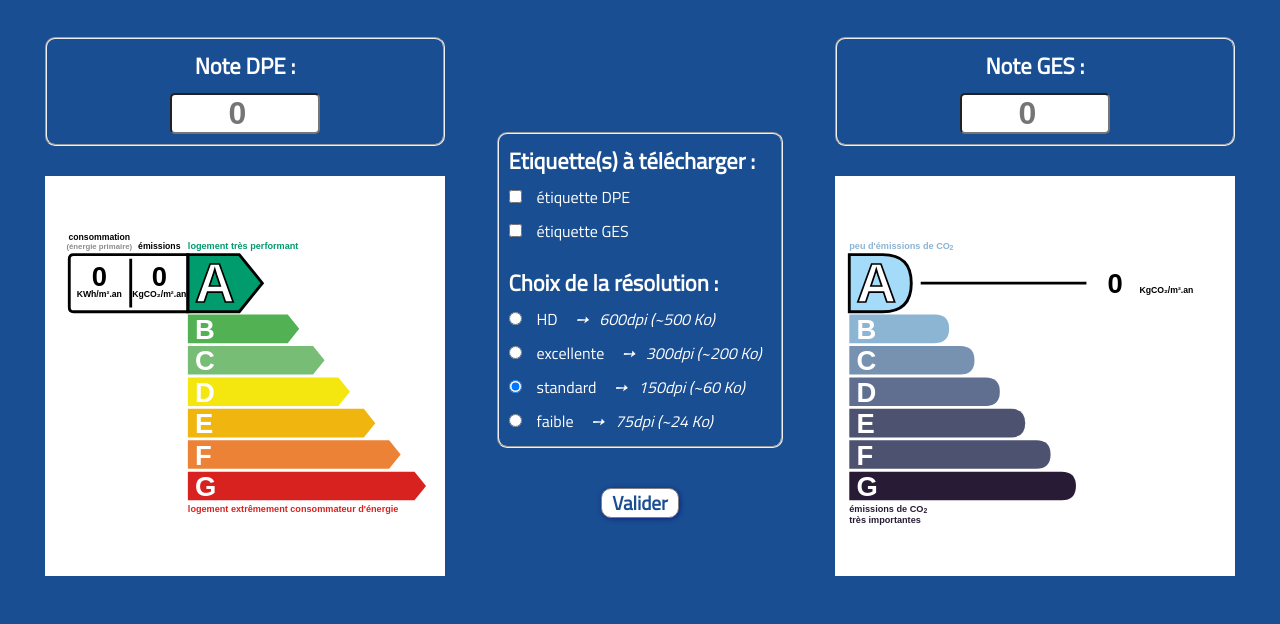
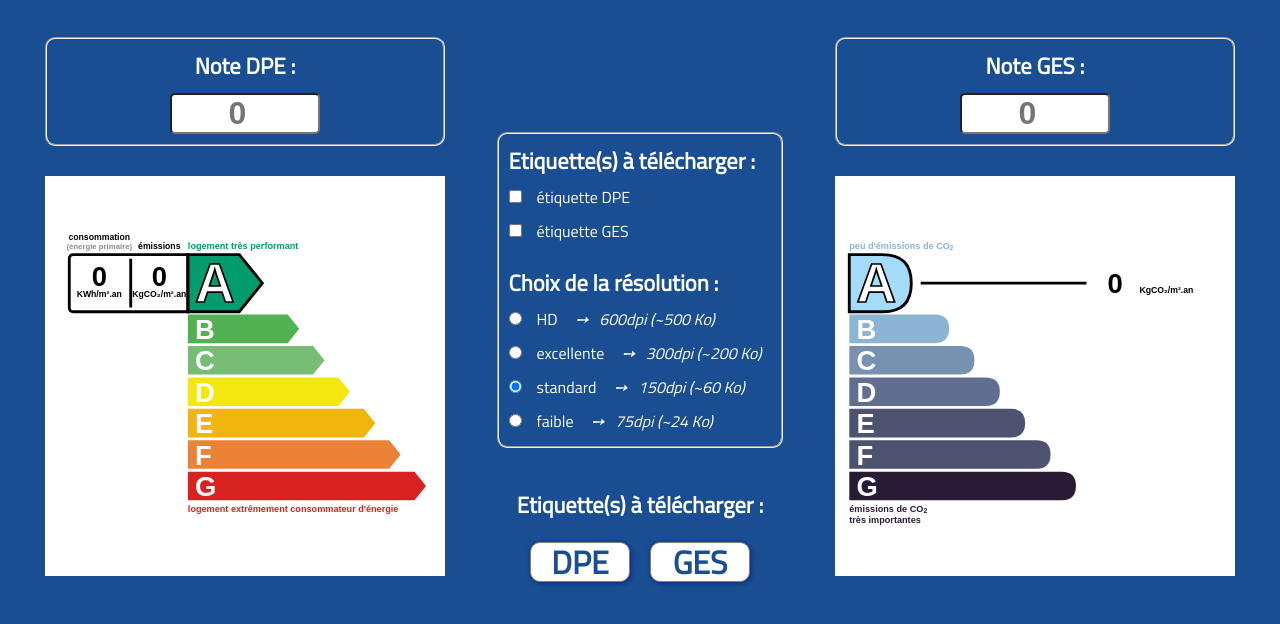
Before and after one commit to ltinseau/generateurEtiquetteDPE2, a plain HTML site: page index.html in a window 1280 px wide. Shown: the part 106-730 px from the top of the page. Drawn offline with Linux system fonts and the light colour scheme.

Commit message:
decouplage boutons DPE GES

```diff
--- a/index.js
+++ b/index.js
@@ -475,7 +475,16 @@ function mainFormulaireDisplay(element) {
         </p>
       </fieldset>
     </form>
-        <a id="download" class="Btn" href="">Valider</a>
+    <form class="boutons">
+      <p> Etiquette(s) à télécharger :<br /> </p>
+      <div>
+        <a id="downloadDPE" href=""></a>
+        <button type="button" class="Btn">DPE</button>
+        <a id="downloadGES" href=""></a>
+        <button type="button" class="Btn">GES</button>
+      </div>
+    </form>
+
   `;
 }
 
--- a/style.css
+++ b/style.css
@@ -160,16 +160,17 @@ h1 {
 
 .Btn {
   margin: 10px;
-  padding: 3px 10px;
+  padding: 0px 15px;
   text-decoration: none;
-  max-width: 50%;
-  min-height: 30px;
+  text-align: center;
+  width: 100px;
+  height: 40px;
   border: 1px solid grey;
   border-radius: 10px;
   background-color: white;
   font-family: "Titillium Web", sans-serif;
-  font-size: 1.2rem;
-  font-weight: bold;
+  font-size: 2rem;
+  font-weight: bolder;
   display: flex;
   align-items: center;
   justify-content: center;
@@ -189,6 +190,7 @@ h1 {
   filter: brightness(130%);
   background-color: var(--color-DPE3);
 }
+
 .formulaire {
   display: flex;
   flex-direction: column;
@@ -239,3 +241,27 @@ input[type="number"] {
   max-height: 350px;
   display: none;
 }
+
+.boutons {
+  display: flex;
+  flex-direction: column;
+  flex-wrap: nowrap;
+  justify-content: space-evenly;
+  align-items: center;
+  align-content: space-evenly;
+  color: white;
+  text-decoration: none;
+  border-radius: 10px;
+  font-family: "Titillium Web", sans-serif;
+}
+
+.boutons > p {
+  padding: 10px;
+  text-align: left;
+  font-size: 1.4rem;
+  font-weight: bold;
+}
+.boutons > div {
+  display: flex;
+  flex-direction: row;
+}
```
Lines whose indentation alone changed are shown as unchanged.
